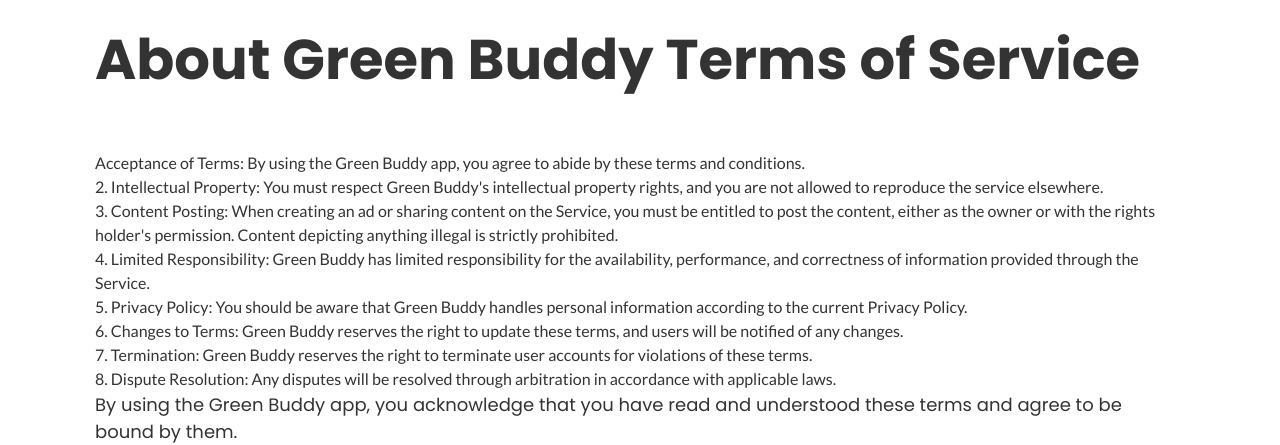
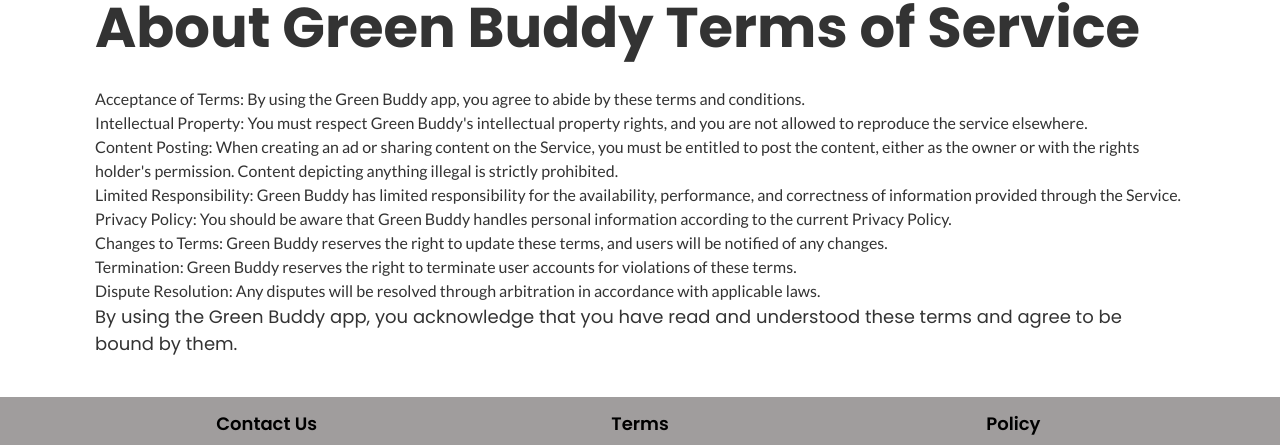
Before and after one commit to Technigo/final-boiler-plate-monorepo, a React (Vite) app in the folder frontend/: page /terms in a window 1280 px wide. Shown: the part 259-704 px from the top of the page. Built offline with nearby package versions, Linux system fonts and the light colour scheme; no server answers.

Commit message:
add initial styling for profile and fix some typos

```diff
--- a/frontend/src/index.css
+++ b/frontend/src/index.css
@@ -139,6 +139,7 @@
 /* Input fields */
 input[type="text"],
 input[type="password"],
+input[type="email"],
 input[type="number"],
 input[type="datetime-local"],
 input[type="file"],
@@ -158,6 +159,12 @@
 img {
   max-width: 100%;
   height: auto;
+}
+
+.profile-img {
+  width: 200px;
+  height: 200px;
+  border-radius: 50%;
 }
 
 /* Containers */
@@ -197,6 +204,7 @@
 
   input[type="text"],
   input[type="password"],
+  input[type="email"],
   input[type="number"],
   input[type="datetime-local"],
   input[type="file"],
@@ -245,6 +253,7 @@
 
   input[type="text"],
   input[type="password"],
+  input[type="email"],
   input[type="number"],
   input[type="datetime-local"],
   input[type="file"],
--- a/frontend/src/pages/Home.jsx
+++ b/frontend/src/pages/Home.jsx
@@ -31,7 +31,7 @@
   // Render the component content.
   return (
     <>
-       <Navbar menuItems={[{path: "/search", name: "Search"} ,{path: "/setting", name: "Profile Setting"}, {path: "/manage-your-ads", name: "Your Products"}, {path: "/about", name: "About"} , {path: "/terms", name: "Terms"} ,{name: "Logout", onClick: () => {
+       <Navbar menuItems={[{path: "/search", name: "Search"} ,{path: "/settings", name: "Profile Settings"}, {path: "/manage-your-ads", name: "Your Products"}, {path: "/about", name: "About"} , {path: "/terms", name: "Terms"} ,{name: "Logout", onClick: () => {
         handleLogout()
         navigate("/login")
         }} ]} menuDesks={[{path: "/settings", name: "Profile Settings"}, {path: "/manage-your-ads", name: "Your Products"}, {path: "/terms", name: "Terms"}, {path: "/about", name: "About"}, {name: "Logout", onClick: () => {
--- a/frontend/src/pages/Login.jsx
+++ b/frontend/src/pages/Login.jsx
@@ -90,7 +90,7 @@
           <div>
             <label htmlFor="password">Password:</label>
             <div className="password-input">
-            <input
+              <input
                 type={type}
                 name="password"
                 id="password"
@@ -98,10 +98,10 @@
                 value={password}
                 onChange={(e) => setPassword(e.target.value)}
               />
-          </div>
-            <span onClick={handleToggle}>
-              <Icon icon={icon} size={24}/>
-            </span>
+              <span onClick={handleToggle}>
+                <Icon icon={icon} size={24}/>
+              </span>
+            </div>
           </div>
 
           {loading && <Lottie animationData={loadingAnimation} />}
--- a/frontend/src/pages/Policy.jsx
+++ b/frontend/src/pages/Policy.jsx
@@ -30,36 +30,36 @@
             abide by these terms and conditions.
           </li>
           <li>
-            2. Intellectual Property: You must respect Green Buddy's
+            Intellectual Property: You must respect Green Buddy&apos;s
             intellectual property rights, and you are not allowed to reproduce
             the service elsewhere.
           </li>
           <li>
-            3. Content Posting: When creating an ad or sharing content on the
+            Content Posting: When creating an ad or sharing content on the
             Service, you must be entitled to post the content, either as the
-            owner or with the rights holder's permission. Content depicting
+            owner or with the rights holder&apos;s permission. Content depicting
             anything illegal is strictly prohibited.
           </li>
 
           <li>
-            4. Limited Responsibility: Green Buddy has limited responsibility
+            Limited Responsibility: Green Buddy has limited responsibility
             for the availability, performance, and correctness of information
             provided through the Service.
           </li>
           <li>
-            5. Privacy Policy: You should be aware that Green Buddy handles
+            Privacy Policy: You should be aware that Green Buddy handles
             personal information according to the current Privacy Policy.
           </li>
           <li>
-            6. Changes to Terms: Green Buddy reserves the right to update these
+            Changes to Terms: Green Buddy reserves the right to update these
             terms, and users will be notified of any changes.
           </li>
           <li>
-            7. Termination: Green Buddy reserves the right to terminate user
+            Termination: Green Buddy reserves the right to terminate user
             accounts for violations of these terms.
           </li>
           <li>
-            8. Dispute Resolution: Any disputes will be resolved through
+            Dispute Resolution: Any disputes will be resolved through
             arbitration in accordance with applicable laws.
           </li>
 
--- a/frontend/src/pages/Profile.jsx
+++ b/frontend/src/pages/Profile.jsx
@@ -54,14 +54,21 @@
 
       <div className="profile-container">
         <div className="profile-data">
-          <h1>{username}</h1>
           {profileData.image ? (
-            <img src={profileData.image} alt={username} />
+            <img src={profileData.image} alt={username} className="profile-img"/>
           ) : (
-            <img src={defaultProfileImage} alt={username} />
+            <img src={defaultProfileImage} alt={username} className="profile-img" />
           )}
-          <p>Introduction: {profileData.introduction}</p>
-          <p>Location: {profileData.location}</p>
+
+          <div className="profile-info">
+            <h1>{username}</h1>
+            <p>Introduction: {profileData.introduction}</p>
+            {profileData.location ? (
+              <p>Location: {profileData.location}</p>
+            ) : (
+              <p>Location: Sweden</p>
+            )}
+          </div>
         </div>
 
         <div className="recent-ads">
--- a/frontend/src/pages/UpdateSettings.jsx
+++ b/frontend/src/pages/UpdateSettings.jsx
@@ -128,7 +128,7 @@
 
       <form onSubmit={handleUpdateSubmit}>
         {/* Form fields for user details */}
-        <div>
+        <div className="password">
           <label htmlFor="password">New password:</label>
           <div className="password-input">
             <input
--- a/frontend/src/pages/profile.css
+++ b/frontend/src/pages/profile.css
@@ -1,12 +1,14 @@
-.container {
+.profile-container {
+    margin-top: 2em;
     display: flex;
     flex-direction: column;
-    gap: 2em;
+    justify-content: center;
+    align-items: center;
+    gap: 2.5em;
 };
 
-.profile-container {
-    width: 90%;
-    display: flex;
-    flex-direction: column;
-    align-items: center;
-};
+@media only screen and (min-width:768px) {
+    .profile-container {
+        justify-content: flex-start;
+    }
+}
--- a/frontend/src/pages/updateSettings.css
+++ b/frontend/src/pages/updateSettings.css
@@ -1,6 +1,10 @@
+.password {
+    display: flex;
+    flex-direction: column;
+}
+
 .password-input {
     display: flex;
     flex-direction: row;
-    justify-content: center;
     align-items: center;
 }
```
